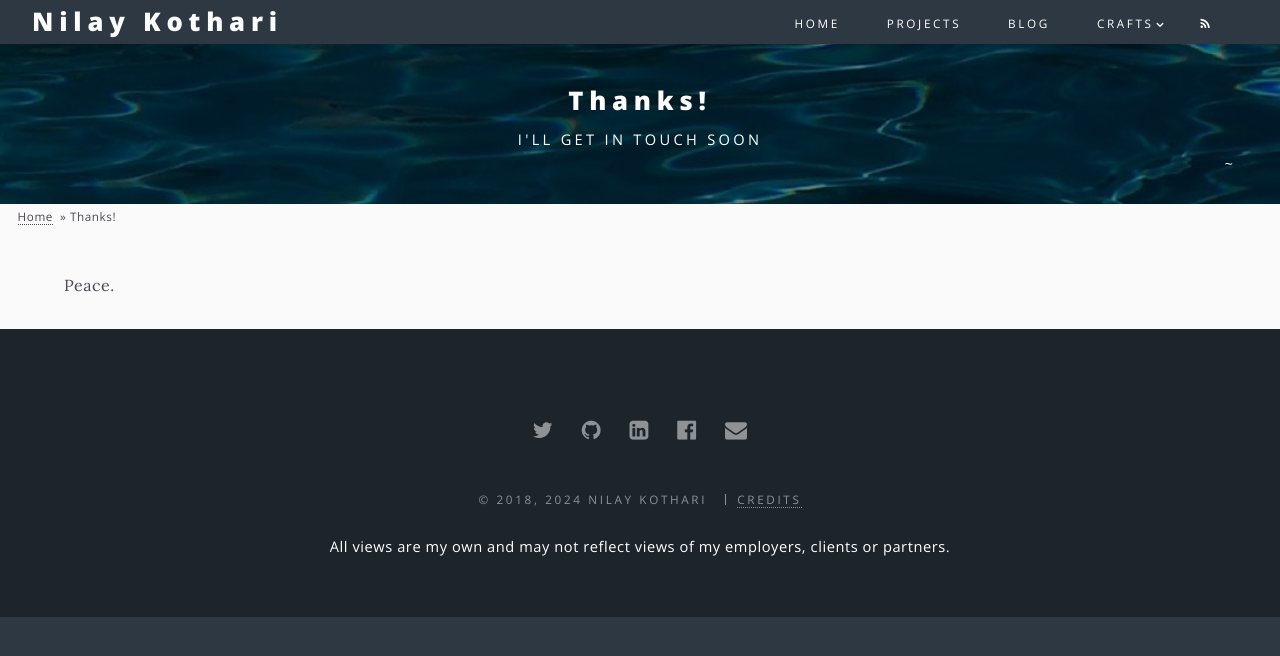
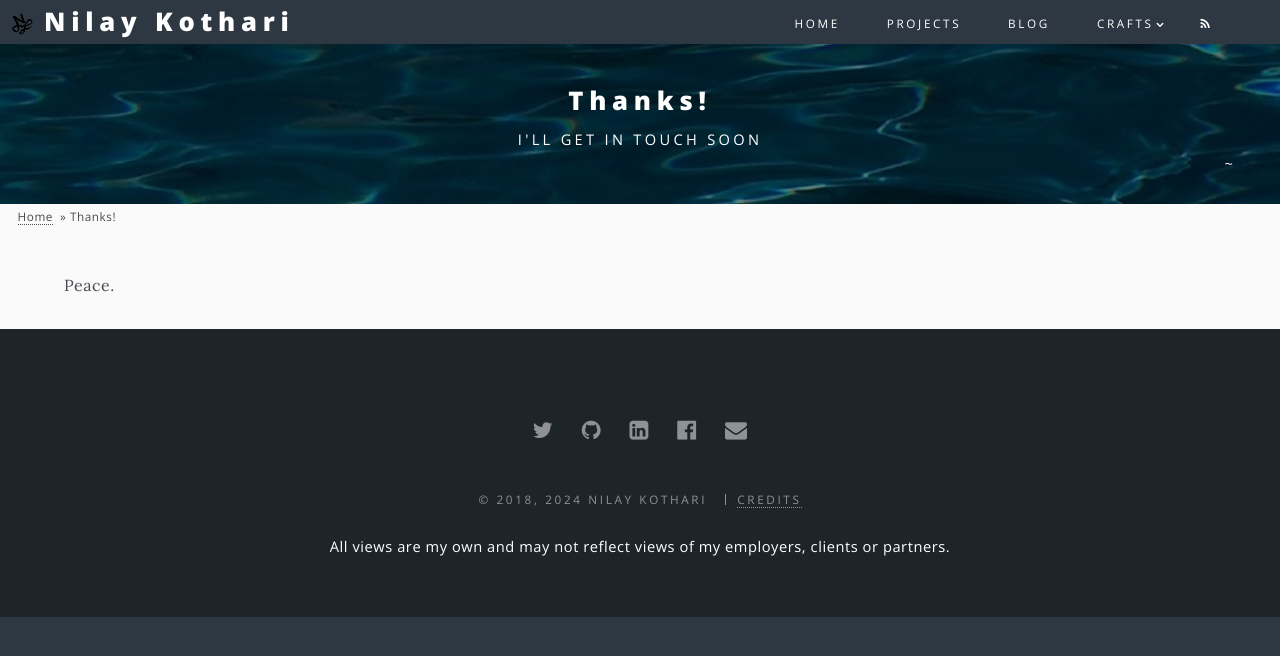
Before and after one commit to nilaymk/nilaymk.github.io, a Jekyll site: the page built from _pages/contact-success.html, in a window 1280 px wide. Shown: the top 656 px of the page. Built offline with Jekyll 4.4.1, drawn with Linux system fonts in a browser that asks for light colours.

Commit message:
Fix header/banner responsiveness and add logo

```diff
--- a/_includes/header.html
+++ b/_includes/header.html
@@ -1,8 +1,11 @@
 <!-- Header -->
 <header id="header"{% if page.layout == 'landing' %} class="alt"{% endif %}>
-  <h1><a href="{{ site.baseurl }}/index.html">{{ site.title }}</a></h1>
+  <a href="{{ site.baseurl }}/index.html">
+	<img src="/images/logo_32x32.png" class="logo"/>
+	<h1>{{ site.title }}</h1>
+  </a>
   <nav id="main-nav">
-		<a id="menubutton" href="#">Menu</a>
+		<a id="menubutton" href="#"></a>
 		<div id="mynavlist">
 			<a id="closebutton"></a>
 			<ul>
--- a/css/main.scss
+++ b/css/main.scss
@@ -1695,26 +1695,36 @@ $baseurl: '{{ site.baseurl }}/images';
 		width: 100%;
 		z-index: _misc(z-index-base);
 
+		a {
+			border: 0;
+			display: block;
+			height: inherit;
+			line-height: inherit;
+
+			@include breakpoint(small) {
+				font-size: _font(hdr-size-xxsmall);
+			}
+		}
+
 		h1 {
 			@include vendor('transition', 'opacity #{_duration(transitions)} ease');
 			height: inherit;
-			left: 1.25em;
+			//left: 1.5em;
 			line-height: inherit;
 			position: absolute;
 			top: 0;
 			text-transform: none;
 			margin-top: 0em;
-
-			a {
-				border: 0;
-				display: block;
-				height: inherit;
-				line-height: inherit;
-
-				@include breakpoint(small) {
-					font-size: _font(hdr-size-xsmall);
-				}
-			}
+			display: inline-block;
+		}
+
+		.logo {
+			margin-left: 0.75em;
+			margin-right: 0.75em;
+			height: 1.5em;
+			object-fit: contain;
+			vertical-align: middle;
+			display: inline-block;
 		}
 
 		/*nav*/
```
Also changed, not shown: images/logo_32x32.png (added).
